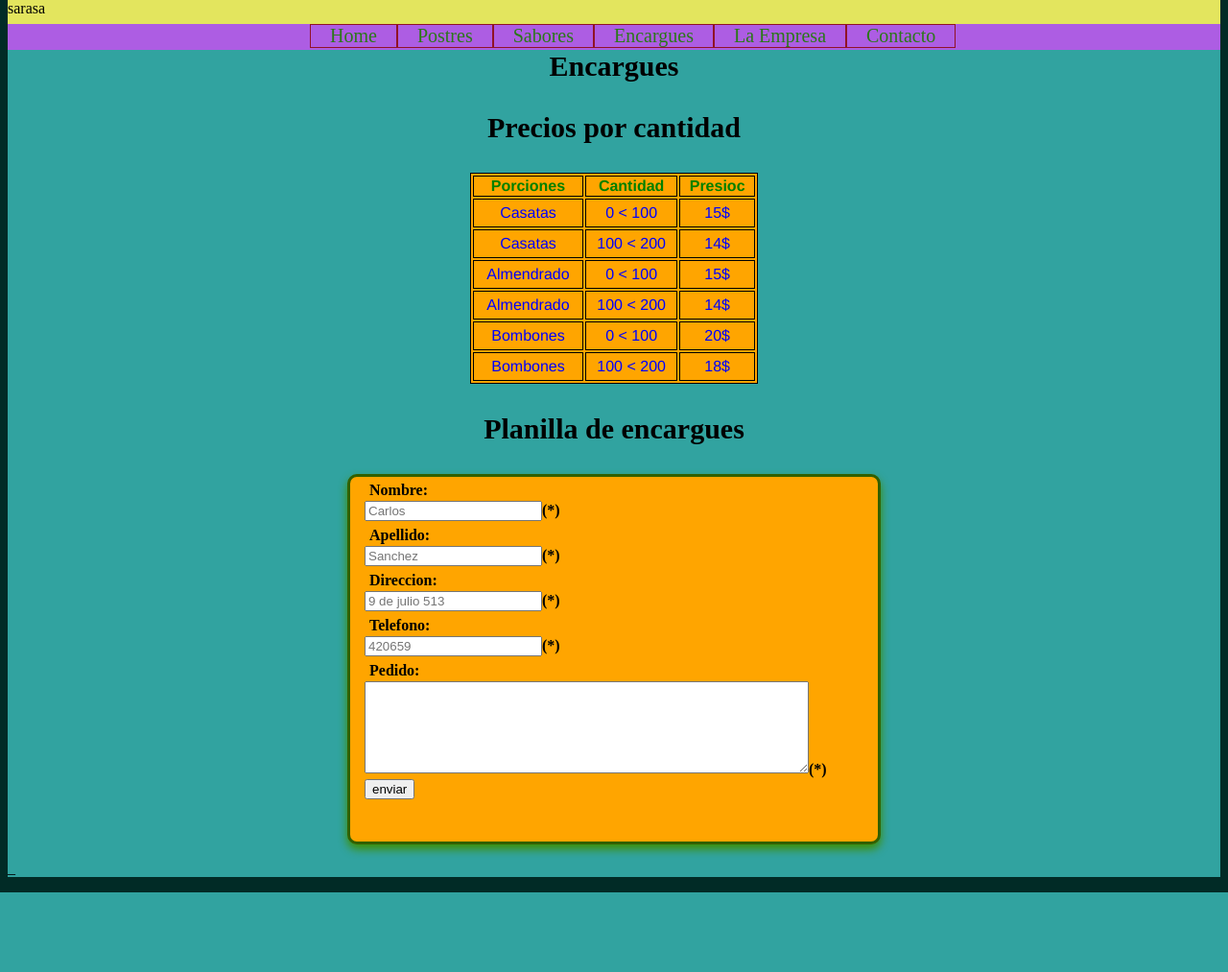
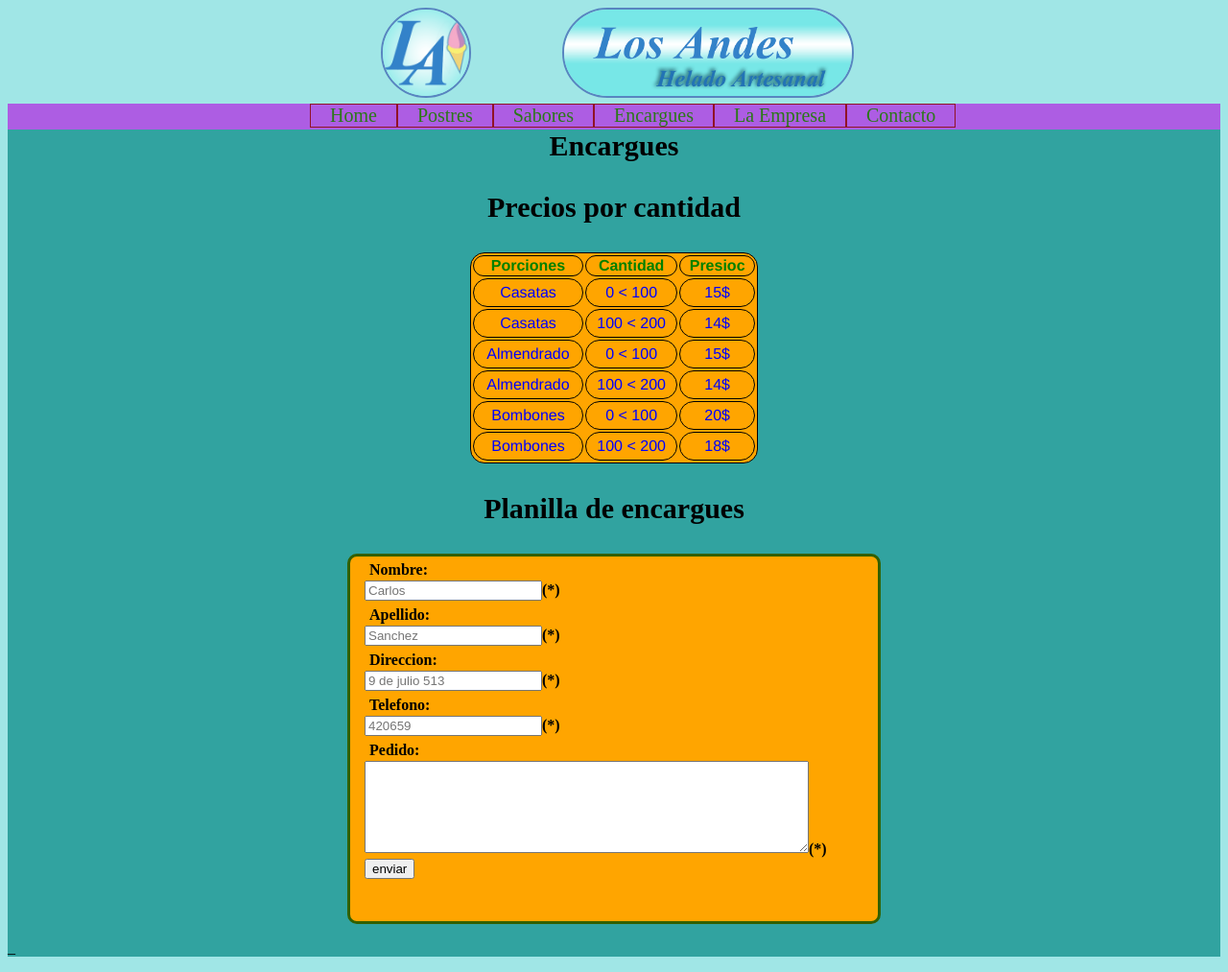
Before and after one commit to Pablo-Rivera/privera, a PHP site: page /Encargues.html in a window 1280 px wide. Shown: the whole page at 96% size. Before the commit the page ends 930 px from the top, so only its background shows below. Run offline with PHP 8.4, Linux system fonts and the light colour scheme.

Commit message:
logo, retoques mejoras y arreglos

```diff
--- a/site/Encargues.html
+++ b/site/Encargues.html
@@ -2,21 +2,22 @@
 <html>
   <head>
     <title>Encargues-Los Andes</title>
-    <link rel="shortcut icon" href="../la.ico" type="image/png" />
+    <link rel="shortcut icon" href="images/logo.png" type="image/png" />
     <link rel="stylesheet" href="css/style.css">
   </head>
   <body>
     <header>
-      <p>sarasa</p>
+      <img src="images/logo.png">
+      <img src="images/losandes.png">
     </header>
     <nav>
       <ul>
-        <a href="../index.html"><li>Home</li></a>
+        <a href="index.html"><li>Home</li></a>
         <a href="Postres.html"><li>Postres</li></a>
         <a href="Sabores.html"><li>Sabores</li></a>
         <a href="Encargues.html"><li>Encargues</li></a>
-        <a href="../index.html"><li>La Empresa</li></a>
-        <a href="../index.html"><li>Contacto</li></a>
+        <a href="index.html"><li>La Empresa</li></a>
+        <a href="index.html"><li>Contacto</li></a>
       </ul>
     </nav>
     <article>
@@ -72,7 +73,7 @@
           <p>Apellido: </p><input name="name" type="text" placeholder="Sanchez" required>(*)
           <p>Direccion: </p><input name="name" type="text" placeholder="9 de julio 513" required>(*)
           <p>Telefono: </p><input name="name" type="text" placeholder="420659" required>(*)
-          <p>Pedido: </p><textarea name="message" cols="55" rows="6" required></textarea>(*)
+          <p>Pedido: </p><textarea name="message" cols="55" rows="6" required></textarea>(*)<br>
 		      <input type="submit" value="enviar">
         </form>
       </section>
--- a/site/css/style.css
+++ b/site/css/style.css
@@ -1,11 +1,19 @@
   body{
-    background-color: #012b26;
+    background-color: #a0e6e6;
   }
   header
   {
-    background-color: #e3e55e;
-    height:25px;
-    margin-top: -16px;
+    margin:auto;
+    background-color: #a0e6e6;
+    height:100px;
+    width:674px;
+  }
+  header img{
+    float:left;
+    margin-left:14%;
+    height:90%;
+    border-radius: 50px;
+    border: 2px solid #5885c0;
   }
   nav{
     background-color: #ad5de3;
@@ -42,6 +50,7 @@
   }
   /*--------------------------------*/
   /*----------Encargue--------------*/
+
   article h1{
 	text-align: center;
   font-size:30px;
@@ -51,11 +60,12 @@
 	margin: 18px auto auto;
 	height: 220px;
 	width: 300px;
-	border: 3px solid #326000;
+  border-radius:15px;
 	background-color: orange;
   }
   th ,td{
 	text-align: center;
+  border-radius:15px;
   font-family:"Helvetica Neue",Helvetica,Arial,sans-serif;
   }
   form{
@@ -66,7 +76,6 @@
 	border: 3px solid #326000;
 	border-radius: 10px;
 	background-color: orange;
-	box-shadow: 0px 5px 10px #3d8e00;
   }
 
   thead{
```
Also changed, not shown: site/Postres.html (+6 -5 lines), site/Sabores.html (+6 -5 lines), site/index.html (renamed from index.html, +7 -6 lines), la.ico (deleted), site/images/logo.png (added), site/images/losandes.png (added).
